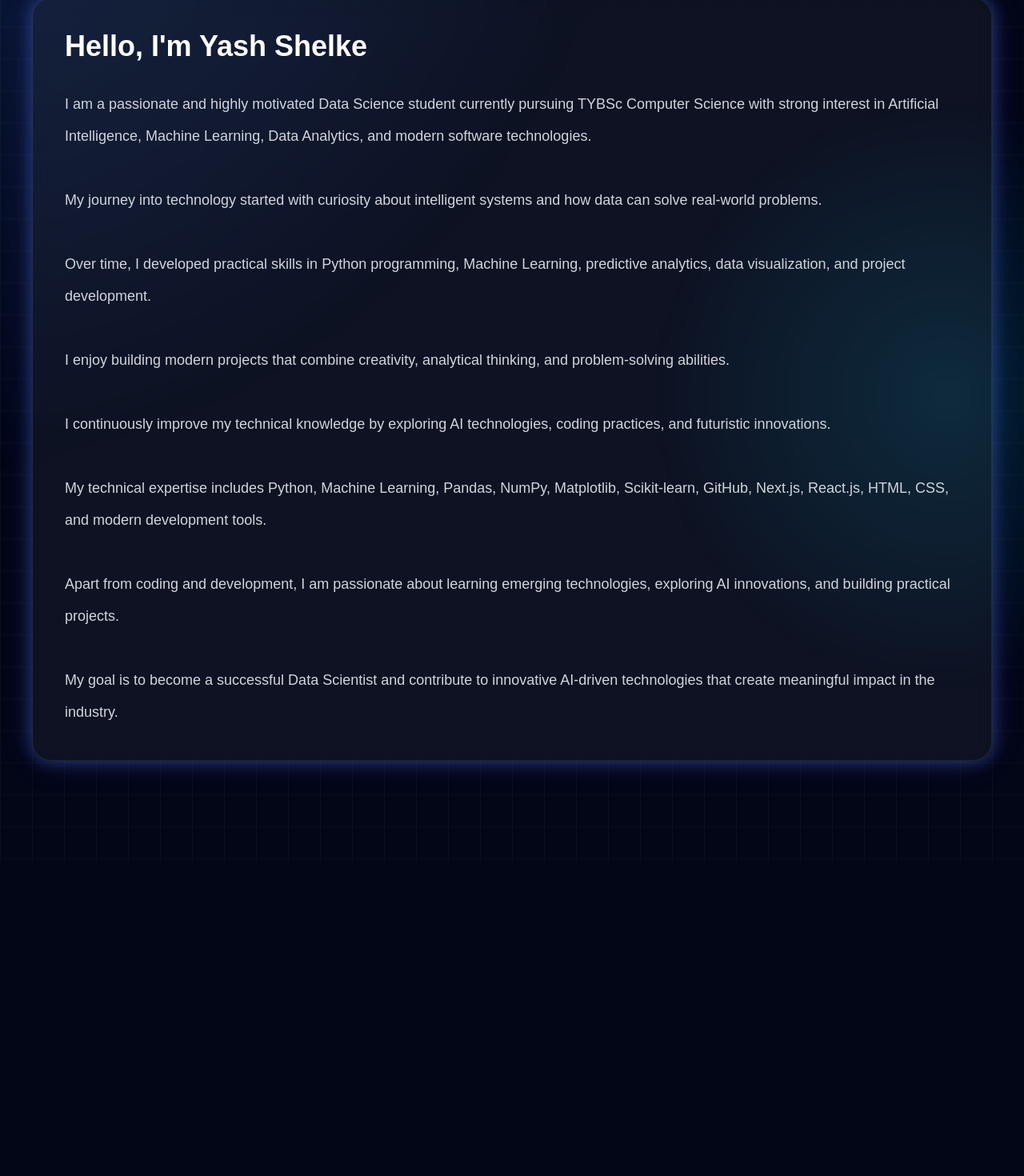
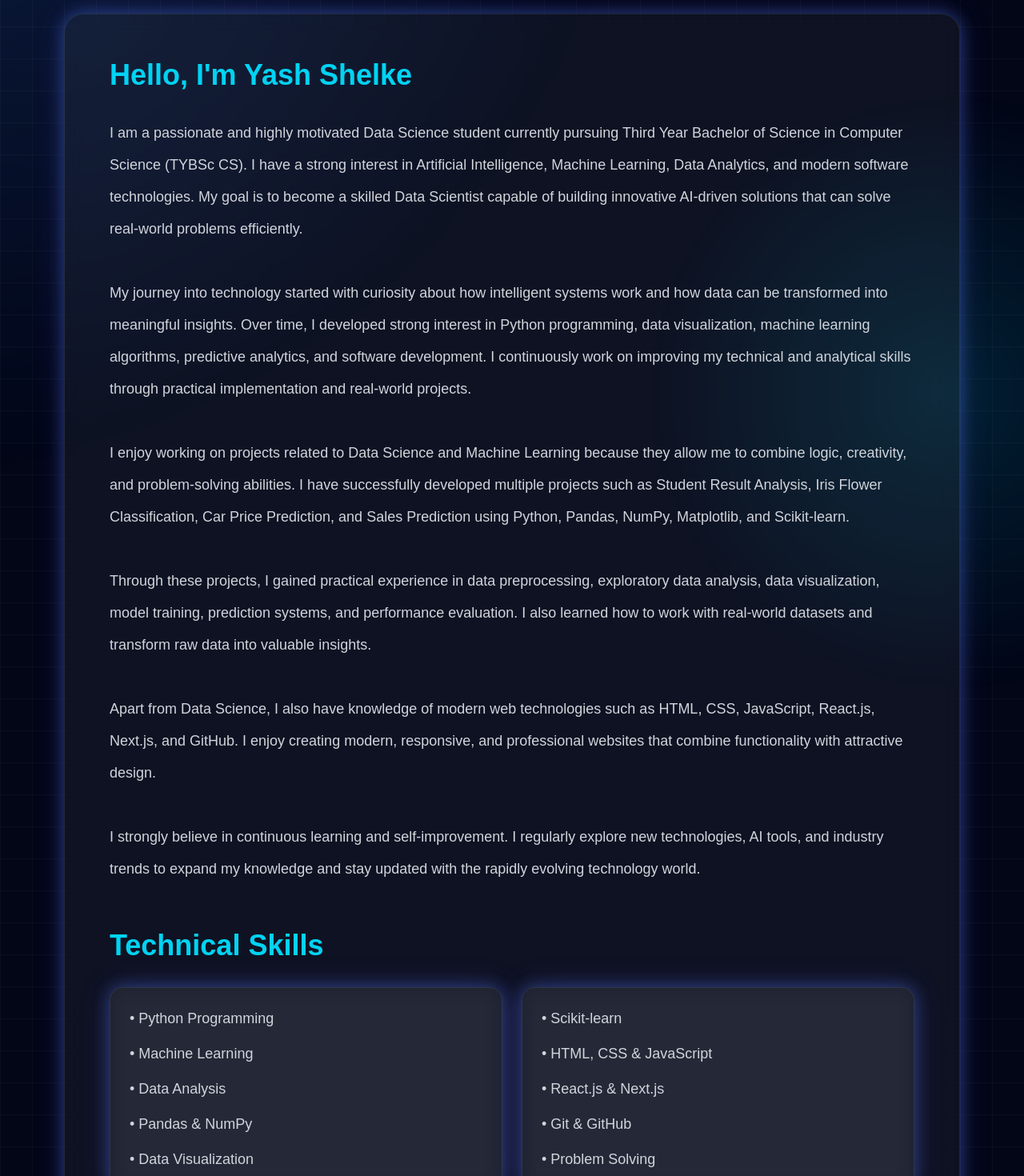
Before and after one commit to yashshelke9129-droid/yash-data-science-portfolio, a Next.js app: page /about in a window 1280 px wide. Shown: the part 247-1717 px from the top of the page at 80% size. Before the commit the page ends 1326 px from the top, so only its background shows below. Built offline with nearby package versions, Linux system fonts and the light colour scheme.

Commit message:
Updated professional animated about page

```diff
--- a/src/app/about/page.js
+++ b/src/app/about/page.js
@@ -9,74 +9,156 @@ export default function About() {
       <Navbar />
 
       <motion.main
-        initial={{ opacity: 0, y: 40 }}
-        animate={{ opacity: 1, y: 0 }}
-        transition={{ duration: 0.8 }}
-        className="min-h-screen px-10 py-32 grid-bg text-white"
+        initial={{ opacity: 0 }}
+        animate={{ opacity: 1 }}
+        transition={{ duration: 1 }}
+        className="min-h-screen px-6 md:px-20 py-32 grid-bg text-white"
       >
 
-        <h1 className="text-6xl font-bold gradient-text mb-14">
+        {/* Heading */}
+
+        <motion.h1
+          initial={{ y: -60, opacity: 0 }}
+          animate={{ y: 0, opacity: 1 }}
+          transition={{ duration: 0.8 }}
+          className="text-6xl md:text-7xl font-bold gradient-text mb-16"
+        >
           About Me
-        </h1>
+        </motion.h1>
 
-        <div className="glass rounded-3xl p-10 card-hover glow">
+        {/* Main Card */}
 
-          <h2 className="text-4xl font-bold mb-8">
+        <motion.div
+          initial={{ y: 80, opacity: 0 }}
+          animate={{ y: 0, opacity: 1 }}
+          transition={{ duration: 1 }}
+          className="glass glow rounded-3xl p-10 md:p-14 card-hover"
+        >
+
+          <h2 className="text-4xl font-bold mb-8 text-cyan-400">
             Hello, I'm Yash Shelke
           </h2>
 
           <p className="text-gray-300 leading-10 text-lg">
 
-            I am a passionate and highly motivated Data Science student
-            currently pursuing TYBSc Computer Science with strong interest
-            in Artificial Intelligence, Machine Learning, Data Analytics,
-            and modern software technologies.
+            I am a passionate and highly motivated Data Science student currently pursuing
+            Third Year Bachelor of Science in Computer Science (TYBSc CS). I have a strong interest in
+            Artificial Intelligence, Machine Learning, Data Analytics, and modern software technologies.
+            My goal is to become a skilled Data Scientist capable of building innovative AI-driven solutions
+            that can solve real-world problems efficiently.
 
             <br /><br />
 
-            My journey into technology started with curiosity about
-            intelligent systems and how data can solve real-world problems.
+            My journey into technology started with curiosity about how intelligent systems work and how
+            data can be transformed into meaningful insights. Over time, I developed strong interest in
+            Python programming, data visualization, machine learning algorithms, predictive analytics,
+            and software development. I continuously work on improving my technical and analytical skills
+            through practical implementation and real-world projects.
 
             <br /><br />
 
-            Over time, I developed practical skills in Python programming,
-            Machine Learning, predictive analytics,
-            data visualization, and project development.
+            I enjoy working on projects related to Data Science and Machine Learning because they allow me
+            to combine logic, creativity, and problem-solving abilities. I have successfully developed
+            multiple projects such as Student Result Analysis, Iris Flower Classification,
+            Car Price Prediction, and Sales Prediction using Python, Pandas, NumPy, Matplotlib,
+            and Scikit-learn.
 
             <br /><br />
 
-            I enjoy building modern projects that combine creativity,
-            analytical thinking, and problem-solving abilities.
+            Through these projects, I gained practical experience in data preprocessing,
+            exploratory data analysis, data visualization, model training,
+            prediction systems, and performance evaluation. I also learned how to work with
+            real-world datasets and transform raw data into valuable insights.
 
             <br /><br />
 
-            I continuously improve my technical knowledge
-            by exploring AI technologies, coding practices,
-            and futuristic innovations.
+            Apart from Data Science, I also have knowledge of modern web technologies such as
+            HTML, CSS, JavaScript, React.js, Next.js, and GitHub. I enjoy creating modern,
+            responsive, and professional websites that combine functionality with attractive design.
 
             <br /><br />
 
-            My technical expertise includes Python,
-            Machine Learning, Pandas, NumPy,
-            Matplotlib, Scikit-learn, GitHub,
-            Next.js, React.js, HTML, CSS,
-            and modern development tools.
-
-            <br /><br />
-
-            Apart from coding and development,
-            I am passionate about learning emerging technologies,
-            exploring AI innovations, and building practical projects.
-
-            <br /><br />
-
-            My goal is to become a successful Data Scientist
-            and contribute to innovative AI-driven technologies
-            that create meaningful impact in the industry.
+            I strongly believe in continuous learning and self-improvement.
+            I regularly explore new technologies, AI tools, and industry trends to expand my knowledge
+            and stay updated with the rapidly evolving technology world.
 
           </p>
 
-        </div>
+          {/* Skills Section */}
+
+          <div className="mt-14">
+
+            <h2 className="text-4xl font-bold text-cyan-400 mb-8">
+              Technical Skills
+            </h2>
+
+            <div className="grid md:grid-cols-2 gap-6">
+
+              <div className="glass rounded-2xl p-6 card-hover glow">
+
+                <ul className="space-y-4 text-lg text-gray-300">
+
+                  <li>• Python Programming</li>
+
+                  <li>• Machine Learning</li>
+
+                  <li>• Data Analysis</li>
+
+                  <li>• Pandas & NumPy</li>
+
+                  <li>• Data Visualization</li>
+
+                </ul>
+
+              </div>
+
+              <div className="glass rounded-2xl p-6 card-hover glow">
+
+                <ul className="space-y-4 text-lg text-gray-300">
+
+                  <li>• Scikit-learn</li>
+
+                  <li>• HTML, CSS & JavaScript</li>
+
+                  <li>• React.js & Next.js</li>
+
+                  <li>• Git & GitHub</li>
+
+                  <li>• Problem Solving</li>
+
+                </ul>
+
+              </div>
+
+            </div>
+
+          </div>
+
+          {/* Career Goal */}
+
+          <div className="mt-14 glass rounded-2xl p-8 card-hover glow">
+
+            <h2 className="text-4xl font-bold text-cyan-400 mb-6">
+              Career Objective
+            </h2>
+
+            <p className="text-gray-300 text-lg leading-10">
+
+              My long-term objective is to establish myself as a successful
+              Data Scientist and AI Engineer who contributes to impactful and futuristic technologies.
+              I am highly passionate about creating intelligent systems that can improve efficiency,
+              automate processes, and provide meaningful solutions to complex problems.
+
+              <br /><br />
+
+              I am always eager to learn, grow, and take on new challenges that help me expand my
+              technical expertise and professional experience in the field of Data Science and Technology.
+
+            </p>
+
+          </div>
+
+        </motion.div>
 
       </motion.main>
     </>
```
